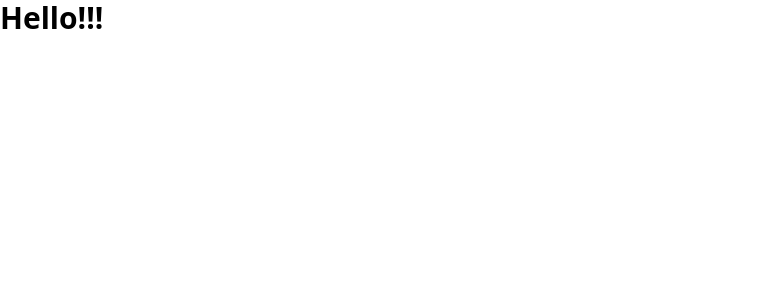
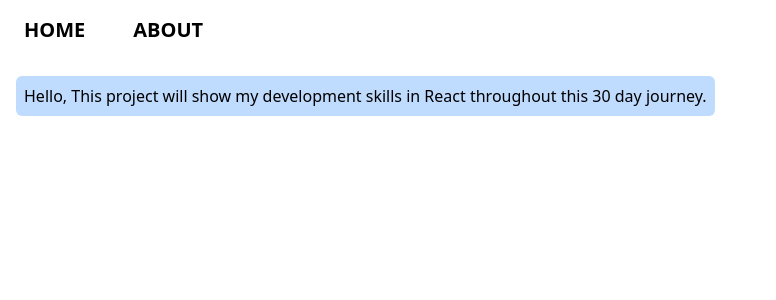
Before and after one commit to Adarsh-Singh-Bhadauria/30-days-of-react, a React (Create React App) app: page / in a window 1280 px wide. Shown: the top 300 px of the page, without its empty margins (0-776 px from the left). Built offline with nearby package versions, Linux system fonts and the light colour scheme.

Commit message:
added navbar along with more content in home section

```diff
--- a/src/App.js
+++ b/src/App.js
@@ -1,10 +1,13 @@
 import './App.css';
+import Home from './components/Home';
+import Navbar from './components/Navbar';
 
 function App() {
   return (
-    <div className="text-3xl font-extrabold">
-      Hello!!!
-    </div>
+    <>
+      <Navbar/>
+      <Home/>
+    </>
   );
 }
 
--- /dev/null
+++ b/src/components/Home.js
@@ -0,0 +1,11 @@
+import React from 'react'
+
+const Home = () => {
+  return (
+    <div className='m-4 mt-8 p-2 bg-blue-200 w-fit rounded-md'>
+        Hello, This project will show my development skills in React throughout this 30 day journey.
+    </div>
+  )
+}
+
+export default Home
--- /dev/null
+++ b/src/components/Navbar.js
@@ -0,0 +1,12 @@
+import React from 'react'
+
+const Navbar = () => {
+  return (
+    <ul className='flex space-x-8 text-xl font-semibold m-4'>
+        <li className='hover:bg-red-200 px-2 rounded-sm'>HOME</li>
+        <li className='hover:bg-red-200 px-2 rounded-sm'>ABOUT</li>
+    </ul>
+  )
+}
+
+export default Navbar
--- a/src/index.js
+++ b/src/index.js
@@ -7,7 +7,7 @@ import reportWebVitals from './reportWebVitals';
 const root = ReactDOM.createRoot(document.getElementById('root'));
 root.render(
   <React.StrictMode>
-    <App />
+      <App />
   </React.StrictMode>
 );
 
```
